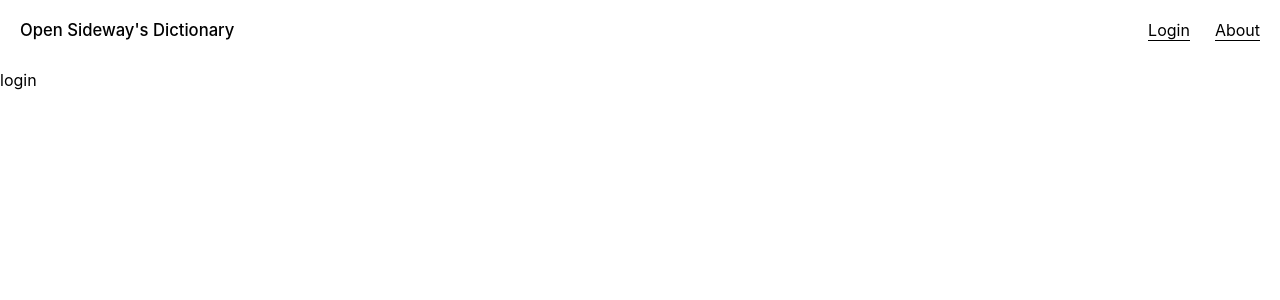
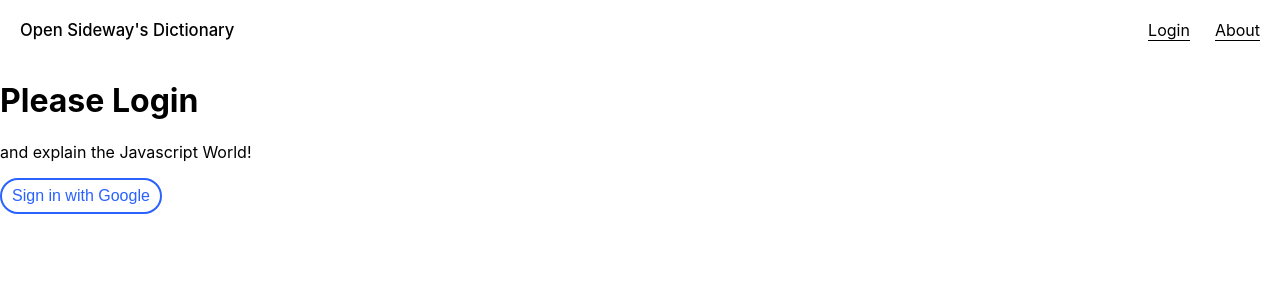
Before and after one commit to alexandriatech/open-sideways-dict, a React (Create React App) app in the folder client/: page /login in a window 1280 px wide. Shown: the top 300 px of the page. Built offline with nearby package versions, Linux system fonts and the light colour scheme; the HTML template or start-up script is replaced by a standard one.

Commit message:
login structure and functionality

```diff
--- a/client/src/Routes/Login/index.jsx
+++ b/client/src/Routes/Login/index.jsx
@@ -2,11 +2,29 @@ import React, { useContext } from "react";
 import GoogleLoginButton from "components-app/GoogleLoginButton";
 import LogOutButton from "components-app/LogOutButton";
 import { UserContext } from "components-app/UserContextProvider";
+import Heading from "components-shared/Heading";
+import Button from "components-shared/Button";
+
+const HEADING_TEXT = "Please Login";
+const SUBHEADING_TEXT = "and explain the Javascript World!";
+const SIGNIN_TEXT = "Sign in with Google";
 
 const Login = () => {
   const { user } = useContext(UserContext);
 
-  return <div>{!!user ? <LogOutButton /> : <GoogleLoginButton />}</div>;
+  if (!!user)
+    return (
+      <LogOutButton render={(props) => <Button {...props}>Logout</Button>} />
+    );
+  return (
+    <div>
+      <Heading>{HEADING_TEXT}</Heading>
+      <p>{SUBHEADING_TEXT}</p>
+      <GoogleLoginButton
+        render={(props) => <Button {...props}>{SIGNIN_TEXT}</Button>}
+      />
+    </div>
+  );
 };
 
 export default Login;
--- a/client/src/Routes/index.jsx
+++ b/client/src/Routes/index.jsx
@@ -5,11 +5,11 @@ import { UserContext } from "components-app/UserContextProvider";
 // import AuthenticatedRoute from "components-app/AuthenticatedRoute";
 import Home from "./Home";
 import UserWords from "./UserWords";
-// import Login from "./Login";
+import Login from "./Login";
 // import ProtectedRoute from "./ProtectedRoute";
 // import PublicRoute from "./PublicRoute";
 import NoMatch from "./NoMatch";
-import Header from "components-shared/Header";
+import Navbar from "components-shared/Navbar";
 
 const ROUTES = (isAuthenticated) => [
   {
@@ -51,8 +51,8 @@ const ROUTES = (isAuthenticated) => [
   {
     exact: true,
     path: "/login",
-    children: "login",
-    title: "Login Page",
+    children: <Login />,
+    title: "Login",
   },
 ];
 
@@ -62,7 +62,7 @@ const Routes = () => {
 
   return (
     <Router>
-      <Header />
+      <Navbar />
       <Switch>
         {routes.map(({ ...routeProps }, i) => (
           <Route {...routeProps} key={`route-${i}`}></Route>
--- a/client/src/components-app/GoogleLoginButton/index.jsx
+++ b/client/src/components-app/GoogleLoginButton/index.jsx
@@ -10,12 +10,16 @@ const AuthGoogle = gql`
   mutation AuthGoogle($accessToken: String!) {
     authGoogle(accessToken: $accessToken) {
       token
-      name
+      username
     }
   }
 `;
 
-const GoogleLoginButton = ({ onSuccessCallback, onFailureCallback }) => {
+const GoogleLoginButton = ({
+  onSuccessCallback,
+  onFailureCallback,
+  render,
+}) => {
   const { setUser } = useContext(UserContext);
   const [authGoogle] = useMutation(AuthGoogle, {
     onCompleted: (data) => {
@@ -25,20 +29,18 @@ const GoogleLoginButton = ({ onSuccessCallback, onFailureCallback }) => {
       onSuccessCallback && onSuccessCallback(data);
     },
     // TODO: should also handle errors for mutation
+    onError: (err) => console.log("login error: ", err),
   });
 
-  const onSuccessGoogle = (res) => {
+  const onSuccessGoogle = (res) =>
     authGoogle({ variables: { accessToken: res.accessToken } });
-  };
 
-  const onErrorGoogle = (res) => {
-    console.log(res);
-    onFailureCallback && onFailureCallback(res);
-  };
+  const onErrorGoogle = (res) => onFailureCallback && onFailureCallback(res);
 
   return (
     <GoogleLogin
-      clientId="520481995065-2kd38l4990787a6pnb1qvnhd0l5cr4g0.apps.googleusercontent.com"
+      clientId="1020239480532-fq5ufnvt7741e48lpoe36lgq3vmimr00.apps.googleusercontent.com"
+      render={render}
       buttonText="Login"
       onSuccess={onSuccessGoogle}
       onFailure={onErrorGoogle}
--- a/client/src/components-app/LogOutButton/index.jsx
+++ b/client/src/components-app/LogOutButton/index.jsx
@@ -3,13 +3,15 @@ import { UserContext } from "components-app/UserContextProvider";
 import { STORAGE_JWT } from "constants/index";
 import styles from "./styles.module.css";
 
-const LogOutButton = ({ children }) => {
+const LogOutButton = ({ children, render }) => {
   const { setUser } = useContext(UserContext);
 
   function logout() {
     setUser(null);
     localStorage.removeItem(STORAGE_JWT);
   }
+
+  if (render) return React.createElement(render, { onClick: logout, children });
 
   return (
     <div onClick={logout}>
--- /dev/null
+++ b/client/src/components-shared/Heading/index.jsx
@@ -0,0 +1,27 @@
+import React from "react";
+import PropTypes from "prop-types";
+import classNames from "classnames";
+import styles from "./styles.module.scss";
+
+const Heading = ({ className, children, type }) => {
+  const _className = classNames(styles.heading, styles[type], className);
+
+  const props = {
+    className: _className,
+    children,
+  };
+
+  return React.createElement(type, props);
+};
+
+Heading.propTypes = {
+  className: PropTypes.string,
+  children: PropTypes.node,
+  type: PropTypes.oneOf(["h1", "h2", "h3", "h4", "h5", "h6"]),
+};
+
+Heading.defaultProps = {
+  type: "h1",
+};
+
+export default Heading;
--- a/client/src/components-shared/Header/index.jsx
+++ b/client/src/components-shared/Navbar/index.jsx
@@ -4,7 +4,7 @@ import classNames from "classnames";
 import styles from "./styles.module.scss";
 import Link from "components-shared/Link";
 
-const Header = ({ className, links, title }) => {
+const Navbar = ({ className, links, title }) => {
   const _className = classNames(styles.header, className);
   const _color = "black";
   const _hoverColor = "rgba(0, 0, 0, .6)";
@@ -12,7 +12,7 @@ const Header = ({ className, links, title }) => {
   return (
     <>
       <div className={styles.headerSpace}></div>
-      <header className={_className}>
+      <nav className={_className}>
         <Link
           appearance="noline"
           className={styles.title}
@@ -33,18 +33,18 @@ const Header = ({ className, links, title }) => {
             />
           ))}
         </div>
-      </header>
+      </nav>
     </>
   );
 };
 
-Header.propTypes = {
+Navbar.propTypes = {
   className: PropTypes.string,
   links: PropTypes.array,
   title: PropTypes.string,
 };
 
-Header.defaultProps = {
+Navbar.defaultProps = {
   links: [
     {
       children: "Login",
@@ -58,4 +58,4 @@ Header.defaultProps = {
   title: "Open Sideway's Dictionary",
 };
 
-export default Header;
+export default Navbar;
```
Also changed, not shown: client/src/components-shared/Heading/styles.module.scss (added), client/src/components-shared/Navbar/styles.module.scss (renamed from client/src/components-shared/Header/styles.module.scss).
